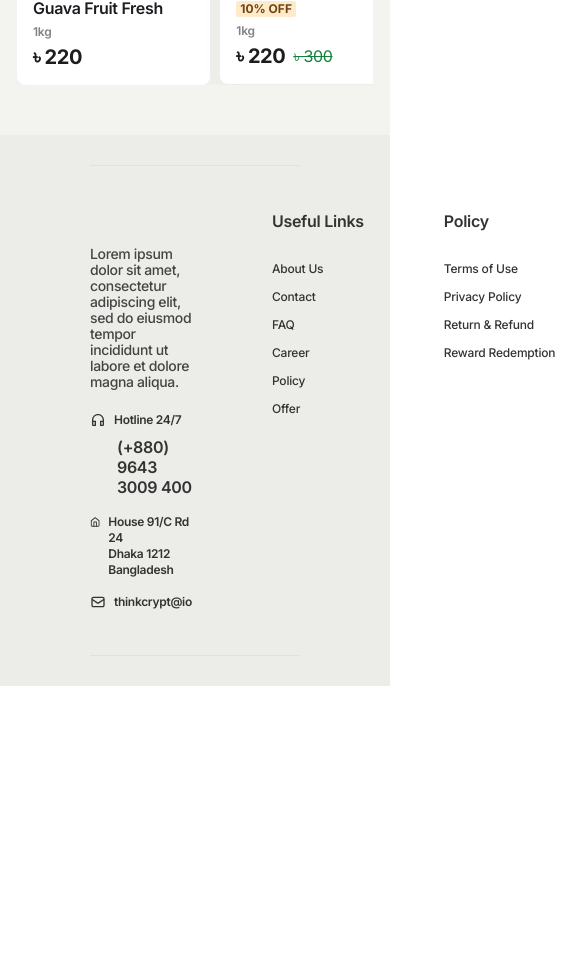
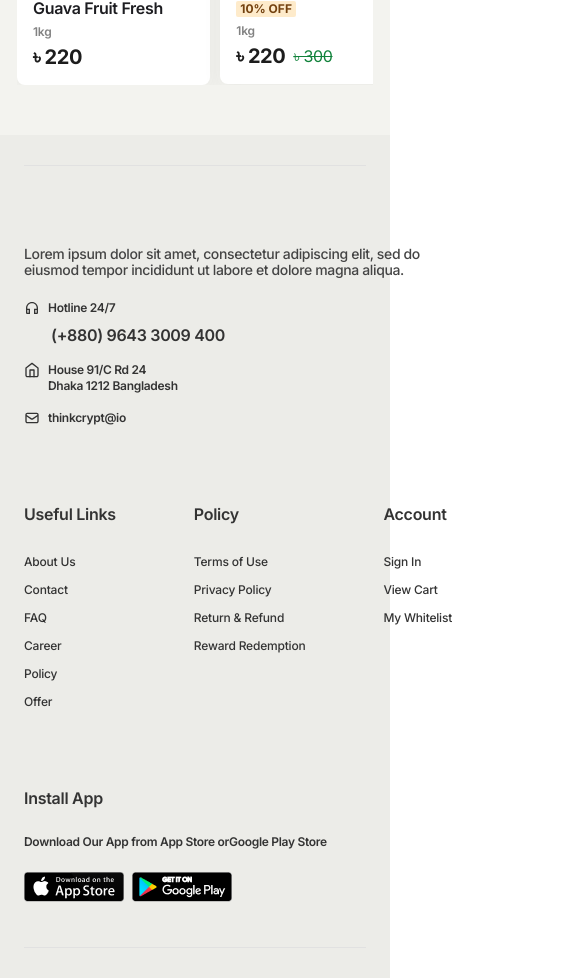
Before and after one commit to tajkir-alam/add-to-cart, a React (Vite) app: page / in a window 390 px wide. Shown: the part 1720-2698 px from the top of the page, 585 px wide, since content can reach past the window. Before the commit the page ends 2406 px from the top, so only its background shows below. Built offline with nearby package versions, Linux system fonts and the light colour scheme.

Commit message:
footer grid design updated

```diff
--- a/src/Component/Shared/Footer/Footer.jsx
+++ b/src/Component/Shared/Footer/Footer.jsx
@@ -28,6 +28,7 @@
                         thinkcrypt@io
                     </a>
                 </div>
+                <div className="nav-col">
                     <div className='col'>
                         <h3>Useful Links</h3>
                         <ul>
@@ -56,6 +57,7 @@
                             <li><a href="">My Whitelist</a></li>
                         </ul>
                     </div>
+                </div>
                 <div className="col">
                     <h3>Install App</h3>
                     <p>Download Our App from App Store orGoogle Play Store</p>
--- a/src/SCSS/style.css
+++ b/src/SCSS/style.css
@@ -596,8 +596,8 @@
   border-bottom: 1px solid #E1E1E1;
   padding: 45px 0px;
   display: grid;
-  grid-template-columns: 5fr 1fr 1fr 1fr 4fr;
-  gap: 80px;
+  grid-template-columns: 5fr 3fr 4fr;
+  gap: 78px;
 }
 footer .top-footer .col > h3 {
   white-space: nowrap;
@@ -607,16 +607,21 @@
   font-weight: 600;
   letter-spacing: -0.28px;
 }
-footer .top-footer .col ul {
+footer .top-footer .nav-col {
+  display: grid;
+  grid-template-columns: repeat(3, 1fr);
+  gap: 78px;
+}
+footer .top-footer .nav-col .col ul {
   display: flex;
   flex-direction: column;
   gap: 8px;
 }
-footer .top-footer .col ul li {
+footer .top-footer .nav-col .col ul li {
   position: relative;
   cursor: pointer;
 }
-footer .top-footer .col ul li::after {
+footer .top-footer .nav-col .col ul li::after {
   content: "";
   position: absolute;
   left: 0;
@@ -627,16 +632,15 @@
   opacity: 0.5;
   transition: 0.3s;
 }
-footer .top-footer .col ul li:hover::after {
+footer .top-footer .nav-col .col ul li:hover::after {
   width: 100%;
 }
-footer .top-footer .col ul li > a {
+footer .top-footer .nav-col .col ul li > a {
   color: #333;
   font-size: 12px;
   font-weight: 500;
   letter-spacing: -0.2px;
   white-space: nowrap;
-  padding-right: 4px;
 }
 footer .top-footer:nth-child(1) .col .footer-description {
   color: #444;
@@ -695,6 +699,13 @@
     margin-top: 32px;
     grid-template-columns: repeat(1, 1fr);
   }
+  footer {
+    padding: 30px 24px;
+  }
+  footer .top-footer {
+    display: grid;
+    grid-template-columns: 12fr;
+  }
 }
 @media screen and (min-width: 768px) {
   .lg-d-none {
--- a/src/SCSS/style.scss
+++ b/src/SCSS/style.scss
@@ -15,6 +15,7 @@
     border: none;
 }
 
+// Common class
 .container {
     max-width: 1440px;
     padding: 0 45px;
@@ -703,8 +704,8 @@
         border-bottom: 1px solid #E1E1E1;
         padding: 45px 0px;
         display: grid;
-        grid-template-columns: 5fr 1fr 1fr 1fr 4fr;
-        gap: 80px;
+        grid-template-columns: 5fr 3fr 4fr;
+        gap: 78px;
 
         .col {
 
@@ -717,6 +718,11 @@
                 letter-spacing: -0.28px;
             }
         }
+
+        .nav-col {
+            display: grid;
+            grid-template-columns: repeat(3, 1fr);
+            gap: 78px;
 
             .col ul {
                 display: flex;
@@ -753,7 +759,7 @@
                     font-weight: 500;
                     letter-spacing: -0.2px;
                     white-space: nowrap;
-                padding-right: 4px;
+                }
             }
         }
     }
@@ -840,20 +846,25 @@
             }
         }
     }
+
+    footer {
+        padding: 30px 24px;
+
+        .top-footer {
+            display: grid;
+            grid-template-columns: 12fr;
+        }
+    }
 }
 
 @media screen and (min-width: 768px) {
     .lg-d-none {
         display: none;
     }
-
-
 }
 
 @media screen and (max-width: 1024px) {
     .md-d-none {
         display: none;
     }
-
-
 }
```
Also changed, not shown: 1 other file (tests, documents, lock files or other folders). Lines whose indentation alone changed are shown as unchanged.
